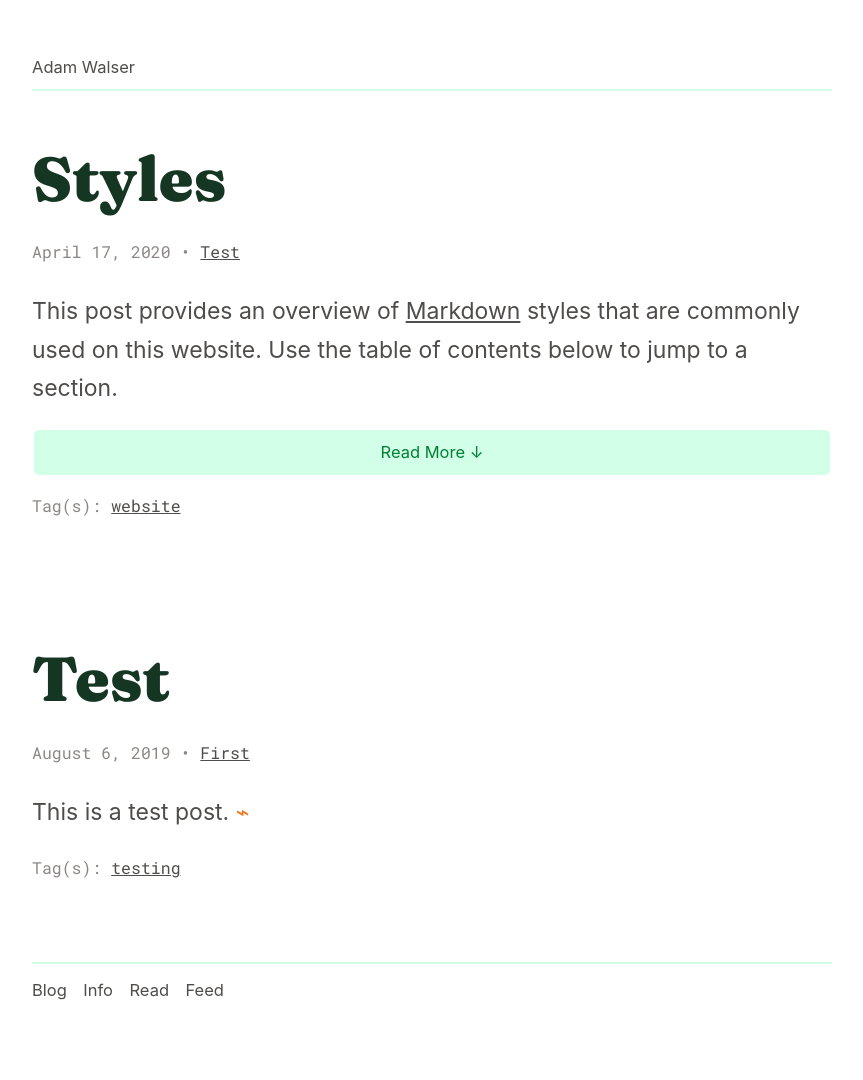
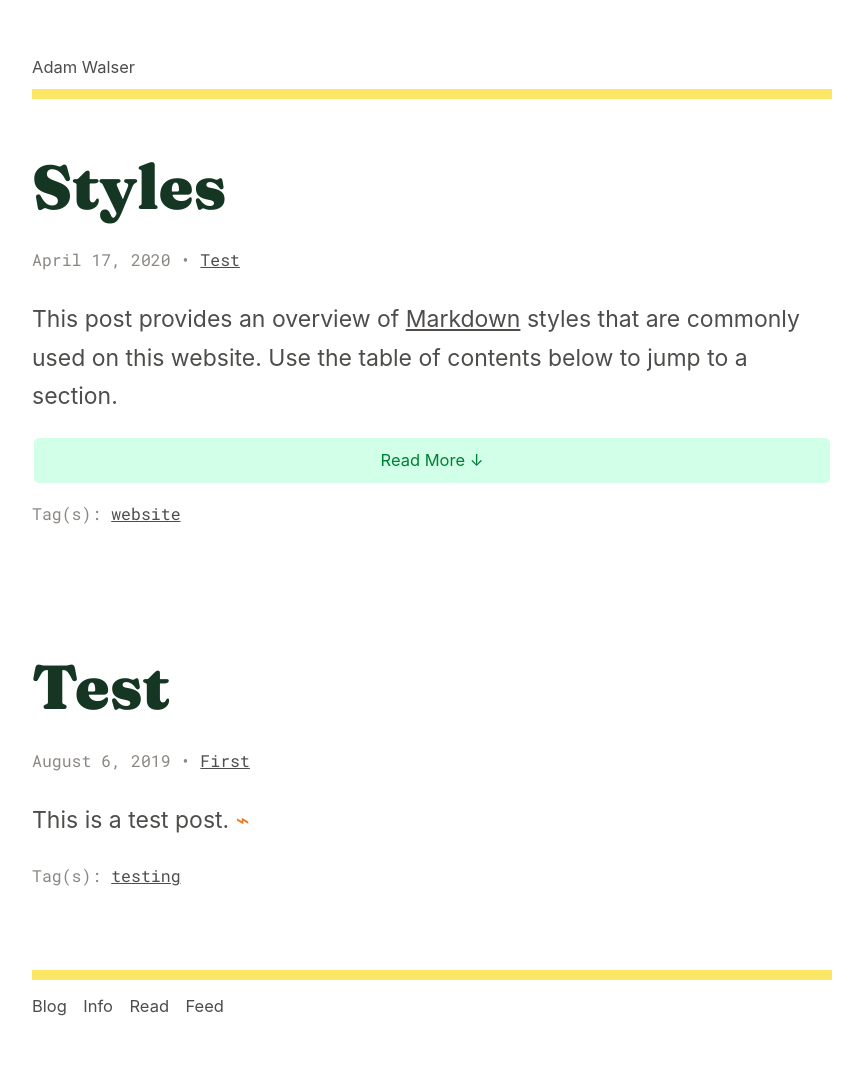
Before and after one commit to ajpwalser/ajpwalser.github.io, a Jekyll site: the page built from index.html, in a window 1280 px wide. Shown: the whole page, without its empty margins (208-1071 px from the left). Built offline with Jekyll 4.4.1, drawn with Linux system fonts in a browser that asks for light colours; some web fonts are replaced; the list of posts is cut into pages by our own code.

Commit message:
Update style.css

```diff
--- a/css/style.css
+++ b/css/style.css
@@ -171,7 +171,7 @@
 	color: rgb(22, 54, 36);
 	margin: 1em auto;
 	padding-left: 1em;
-	border-left: 2px solid rgb(209, 255, 232);
+	border-left: 10px solid rgb(251, 231, 101);
 }
 
 /* Code formatting */
@@ -202,7 +202,7 @@
 hr {
 	border: 0;
 	height: 0;
-	border-top: 2px solid rgb(209, 255, 232);
+	border-top: 10px solid rgb(251, 231, 101);
 }
 
 /* Lists */
```
